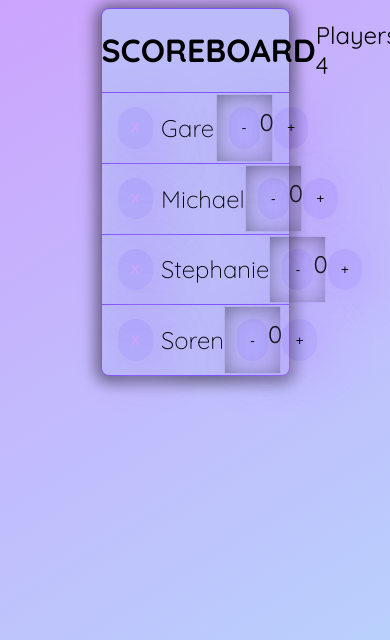
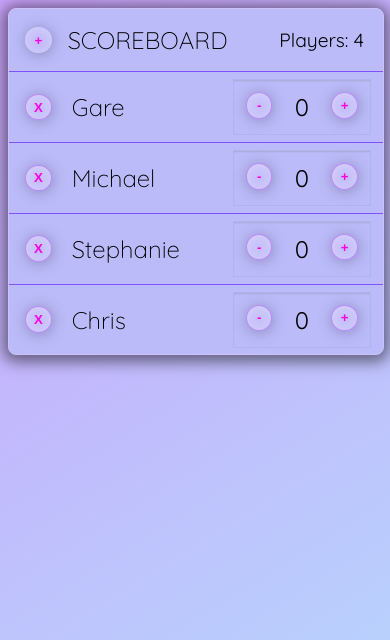
Before and after one commit to garrettHensley/vue-scoreboard, a Vue app: page / in a window 390 px wide. Shown: the top 640 px of the page. Built offline with nearby package versions, Linux system fonts and the light colour scheme.

Commit message:
Added Add-Player functionality

```diff
--- a/src/App.vue
+++ b/src/App.vue
@@ -1,9 +1,14 @@
 <template>
 	<div class="container">
-    <Header :playerCount="players.length" />
+		<Header :playerCount="players.length" @add-player="addPlayer" />
 		<div>
 			<!-- Players go here -->
-        <Player v-for="player in players" :key="player.id" :name="player.name" @delete-player="deletePlayer" />
+			<Player
+				v-for="player in players"
+				:key="player.id"
+				:name="player.name"
+				@delete-player="deletePlayer"
+			/>
 		</div>
 	</div>
 </template>
@@ -19,21 +24,18 @@ export default {
 	},
 	data() {
 		return {
-            players: [{
+			players: [
+				{
 					name: "Gare",
-                    id: 1,
 				},
 				{
 					name: "Michael",
-                    id: 2,
 				},
 				{
 					name: "Stephanie",
-                    id: 3,
 				},
 				{
-                    name: "Soren",
-                    id: 4,
+					name: "Chris",
 				},
 			],
 		};
@@ -45,6 +47,12 @@ export default {
 				return player.name !== e;
 			});
 		},
+		addPlayer(name) {
+			this.players.push({
+				name: name,
+			});
+			console.log(this.players[0].id);
+		},
 	},
 };
 </script>
@@ -55,17 +63,19 @@ export default {
 html body {
 	font-family: "Quicksand", sans-serif;
 
-    background: linear-gradient(328deg,
+	background: linear-gradient(
+		328deg,
 		rgba(180, 218, 252, 1) 0%,
-            rgba(204, 164, 253, 1) 100%);
+		rgba(204, 164, 253, 1) 100%
+	);
 	background-repeat: no-repeat;
 	background-attachment: fixed;
 }
 
 .container {
 	margin: 0 auto;
-    width: 50%;
-    border: 1px #7f51fd solid;
+	width: 60%;
+	border: 1px #cfc0f8 solid;
 	border-radius: 0.5em;
 
 	background: #bbbbf9;
@@ -73,4 +83,22 @@ html body {
 	-moz-box-shadow: 0px 2px 15px 0.3em rgba(0, 0, 0, 0.5);
 	box-shadow: 0px 2px 15px 0.3em rgba(0, 0, 0, 0.5);
 }
+button {
+	color: #fa02e5;
+	font-weight: bolder;
+	height: 2em;
+	width: 2em;
+
+	border-radius: 2em;
+	border: 1px solid #f202fa2d;
+	box-shadow: 0.05em 0.1em 1em #4f44686b, inset 0.05em 0.1em 20px #f7f7f7a6;
+
+	background-color: #7f51fd2c;
+}
+
+@media only screen and (max-width: 1000px) {
+	.container {
+		width: 100%;
+	}
+}
 </style>
--- a/src/components/Counter.vue
+++ b/src/components/Counter.vue
@@ -33,17 +33,13 @@ export default {
 	display: flex;
 	justify-content: space-between;
 
-    -webkit-box-shadow: inset 0px 2px 23px -4px rgba(255, 255, 255, 0.062);
-    -moz-box-shadow: inset 0px 2px 23px -4px rgba(255, 255, 255, 0.144);
-    box-shadow: inset 0px 2px 23px -4px rgba(2, 2, 2, 0.527);
+	-webkit-box-shadow: inset 0px 2px 2px -4px rgba(255, 255, 255, 0.062);
+	-moz-box-shadow: inset 0px 2px 2px -4px rgba(255, 255, 255, 0.144);
+	box-shadow: inset 0px 2px 2px -1px rgba(131, 127, 127, 0.308);
 }
-
-button {
-    padding: 1em;
-    border-radius: 2em;
-    border: none;
-    box-shadow: 0.5em 0.5em 50px #ad8cfc, 1em 1em 50px #f3eeff34;
-
-    background-color: #7f51fd2c;
+@media only screen and (max-width: 1000px) {
+	#counter {
+		width: 30%;
+	}
 }
 </style>
--- a/src/components/Header.vue
+++ b/src/components/Header.vue
@@ -1,14 +1,49 @@
 <template>
 	<div id="header">
+		<div class="title">
+			<div class="title-buttons">
+				<!-- Add Player Button -->
+				<button @click="addingNewPlayer = !addingNewPlayer">
+					<template v-if="addingNewPlayer"> - </template>
+					<template v-else> + </template>
+				</button>
+			</div>
 			<h1>scoreboard</h1>
-    <span>Players: {{ playerCount }}</span>
+		</div>
+		<span class="player-count">Players: {{ playerCount }}</span>
+	</div>
+	<div id="new-player" v-if="addingNewPlayer">
+		<button @click="addPlayer">+</button>
+		<input
+			type="text"
+			placeholder="Player Name"
+			v-model="name"
+			maxlength="10"
+		/>
 	</div>
 </template>
 
 <script>
 export default {
+	data() {
+		return {
+			addingNewPlayer: false,
+			name: "",
+		};
+	},
 	props: {
 		playerCount: Number,
+	},
+	methods: {
+		addPlayer() {
+			if (this.name) {
+				this.$emit("add-player", this.name);
+				console.log(`Added Player "${this.name}"`);
+			} else {
+				console.log("Name Entry is Invalid!");
+				console.log(this.name);
+			}
+		},
 	},
 };
 </script>
@@ -17,14 +52,66 @@ export default {
 #header {
 	display: flex;
 	align-items: center;
-    justify-content: space-around;
+	justify-content: space-between;
 }
 
-#header h1 {
+h1 {
 	text-transform: uppercase !important;
 }
 
-#header span {
+.title {
+	display: flex;
+	align-items: center;
+	margin-left: 2em;
+}
+.title-buttons {
+	display: flex;
+	margin-right: 1em;
+}
+
+.player-count {
 	font-size: 1.5em;
+	margin-right: 2em;
+}
+#new-player {
+	margin-left: 2em;
+	padding-bottom: 1em;
+}
+button {
+	border-radius: 1.5em;
+	height: 2em;
+	width: 2em;
+	border: none;
+}
+input {
+	border: none;
+	border-radius: 0.2em;
+	margin-left: 1.5em;
+	width: 25em;
+	height: 2em;
+}
+
+@media only screen and (max-width: 1000px) {
+	#new-player {
+		margin-left: 1em;
+	}
+	h1 {
+		font-size: 1.5em;
+		font-weight: 100;
+	}
+	.title {
+		margin-left: 1em;
+	}
+	.player-count {
+		font-size: 1.2em;
+		margin-right: 1em;
+	}
+	input {
+		border: none;
+		border-radius: 0.2em;
+		margin-left: 1.5em;
+		width: 10em;
+		height: 2em;
+	}
 }
 </style>
--- a/src/components/Player.vue
+++ b/src/components/Player.vue
@@ -7,7 +7,7 @@
 			<h2>{{ name }}</h2>
 		</div>
 		<!-- Counter Component :) -->
-    <Counter />
+		<Counter id="counter" />
 	</div>
 </template>
 
@@ -37,8 +37,10 @@ export default {
 </script>
 
 <style scoped>
+#counter {
+	margin-right: 1em;
+}
 .player {
-    padding: 0 1em;
 	display: flex;
 	align-items: center;
 	justify-content: space-between;
@@ -48,25 +50,24 @@ export default {
 .player-name {
 	display: flex;
 	align-items: center;
-    justify-content: space-between;
+	margin-left: 2em;
+	text-transform: capitalize;
 }
 
 .player-name h2 {
 	font-weight: 200;
+	margin-left: 0.5em;
 }
 
 .delete-player {
 	margin-right: 0.5em;
 }
-
-button {
-    color: #cca4fd;
-    font-weight: bolder;
-    padding: 1em;
-    border-radius: 2em;
-    border: none;
-    box-shadow: 0.5em 0.5em 50px #ad8cfc, 1em 1em 50px #f3eeff34;
-
-    background-color: #7f51fd2c;
+@media only screen and (max-width: 1000px) {
+	#counter {
+		margin-right: 0.5em;
+	}
+	.player-name {
+		margin-left: 1em;
+	}
 }
 </style>
```
Lines whose indentation alone changed are shown as unchanged.
